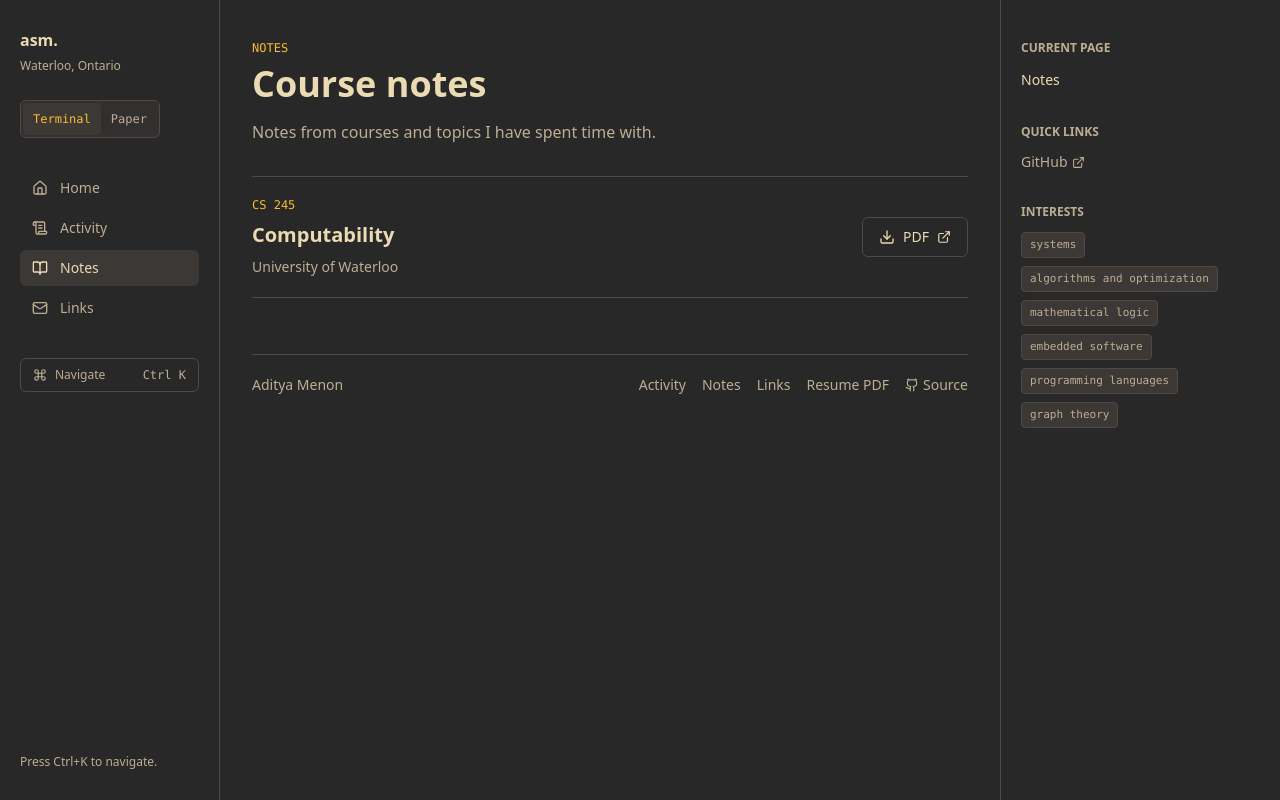
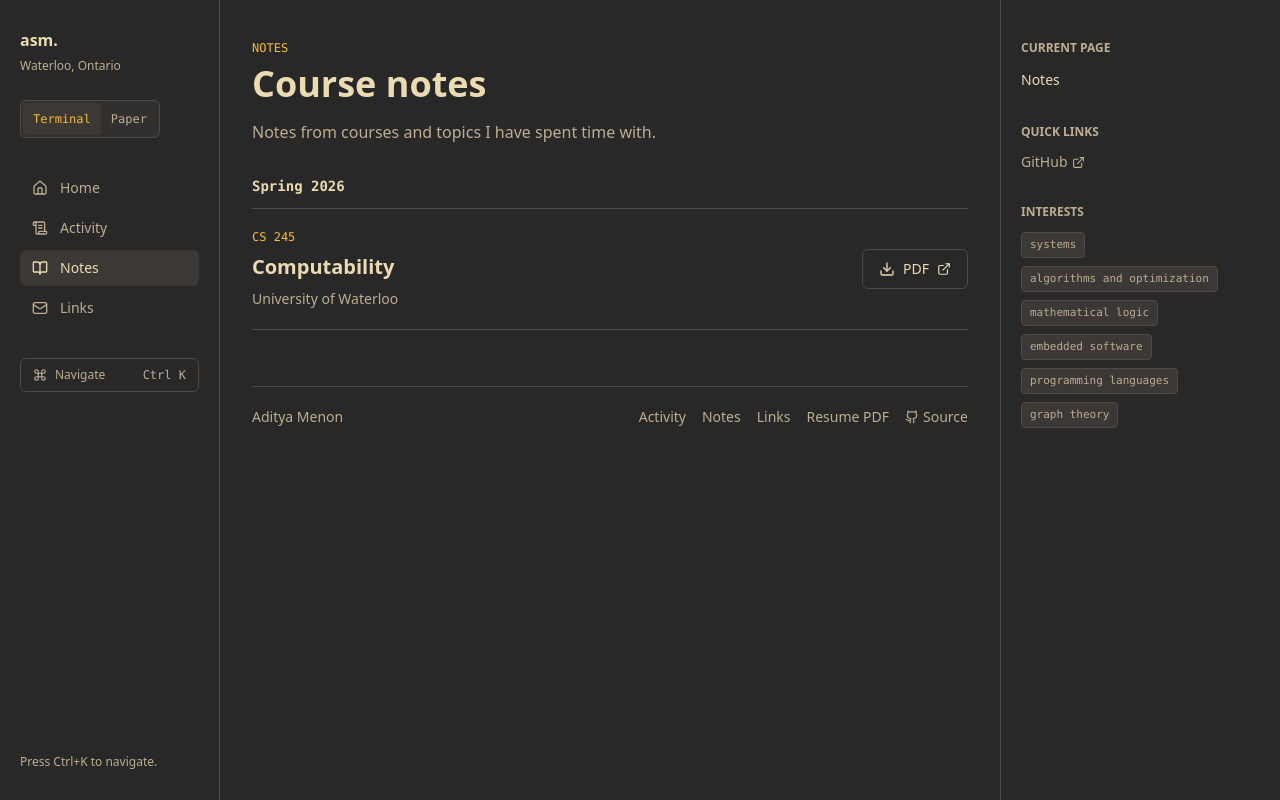
Before and after one commit to amenon864/portfolio, a Next.js app: page /notes in a window 1280 px wide. Built offline with nearby package versions, Linux system fonts and the light colour scheme; a web font is replaced by a local one.

Commit message:
feat: group notes by term in monochrome paper mode

```diff
--- a/src/app/globals.css
+++ b/src/app/globals.css
@@ -43,13 +43,13 @@
   --text-muted: #555552;
   --text-subtle: #767672;
 
-  --accent: #8A2929;
-  --accent-orange: #8A4B20;
-  --accent-green: #3D643F;
-  --accent-red: #9B2727;
-  --accent-blue: #315F78;
-  --accent-purple: #69466F;
-  --focus-ring: rgba(49, 95, 120, 0.2);
+  --accent: #1B1B1A;
+  --accent-orange: #343432;
+  --accent-green: #464643;
+  --accent-red: #292928;
+  --accent-blue: #555552;
+  --accent-purple: #686864;
+  --focus-ring: rgba(27, 27, 26, 0.2);
   --scrim: rgba(27, 27, 26, 0.38);
 }
 
--- a/src/app/notes/page.tsx
+++ b/src/app/notes/page.tsx
@@ -20,18 +20,24 @@ export default function NotesPage() {
         <h2 id="notes-title" className="sr-only">
           {notesContent.availableNotesLabel}
         </h2>
-        <div className="divide-y divide-line border-y border-line">
-          {notesContent.entries.map((item) => (
+        <div className="space-y-8">
+          {notesContent.terms.map((term, termIndex) => (
+            <section key={term.term} aria-labelledby={`notes-term-${termIndex}`}>
+              <h3 id={`notes-term-${termIndex}`} className="font-mono text-sm font-semibold text-text">
+                {term.term}
+              </h3>
+              <div className="mt-3 divide-y divide-line border-y border-line">
+                {term.entries.map((item) => (
                   <article
                     key={item.fileName}
                     className="grid gap-4 py-5 sm:grid-cols-[minmax(0,1fr)_auto] sm:items-center"
                   >
                     <div>
-                <p className="font-mono text-xs uppercase text-accent">{item.courseCode}</p>
-                <h3 className="mt-2 text-xl font-semibold text-text">{item.courseName}</h3>
-                <p className="mt-2 text-sm text-muted">
-                  {[item.institution, item.term].filter(Boolean).join(" / ")}
+                      <p className="font-mono text-xs uppercase text-accent">
+                        {item.courseCode}
                       </p>
+                      <h4 className="mt-2 text-xl font-semibold text-text">{item.courseName}</h4>
+                      <p className="mt-2 text-sm text-muted">{item.institution}</p>
                     </div>
                     <a
                       className="focus-ring inline-flex min-h-10 w-fit items-center gap-2 rounded-md border border-line px-4 py-2 text-sm text-text transition duration-150 hover:border-accent hover:bg-raised"
@@ -47,6 +53,9 @@ export default function NotesPage() {
                 ))}
               </div>
             </section>
+          ))}
+        </div>
+      </section>
     </div>
   );
 }
--- a/src/data/notes.ts
+++ b/src/data/notes.ts
@@ -2,9 +2,13 @@ export type CourseNote = {
   courseCode: string;
   courseName: string;
   institution: string;
-  term: string;
   fileName: string;
   href: string;
+};
+
+export type CourseNoteTerm = {
+  term: string;
+  entries: CourseNote[];
 };
 
 export const notesContent = {
@@ -16,14 +20,18 @@ export const notesContent = {
   ],
   availableNotesLabel: "Available notes",
   pdfLabel: "PDF",
+  terms: [
+    {
+      term: "Spring 2026",
       entries: [
         {
           courseCode: "CS 245",
           courseName: "Computability",
           institution: "University of Waterloo",
-      term: "",
           fileName: "computability-cs245.pdf",
           href: "/computability-cs245.pdf",
         },
-  ] as CourseNote[],
+      ],
+    },
+  ] as CourseNoteTerm[],
 };
```
Lines whose indentation alone changed are shown as unchanged.
